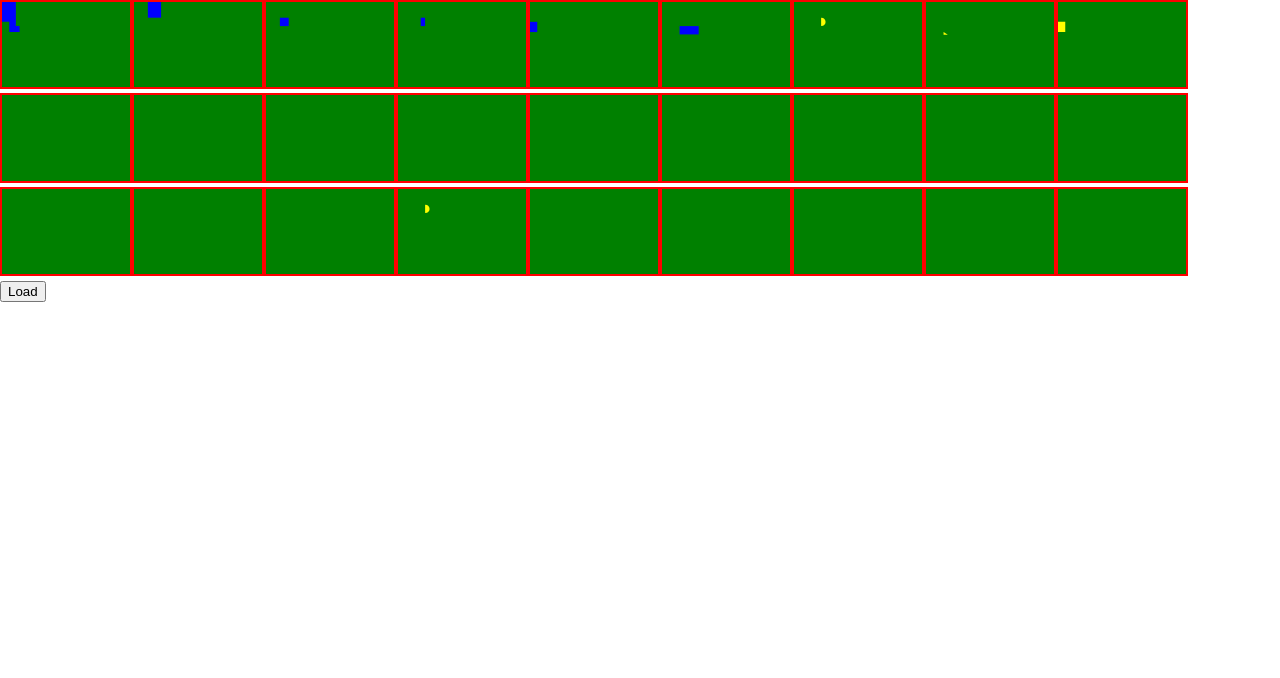
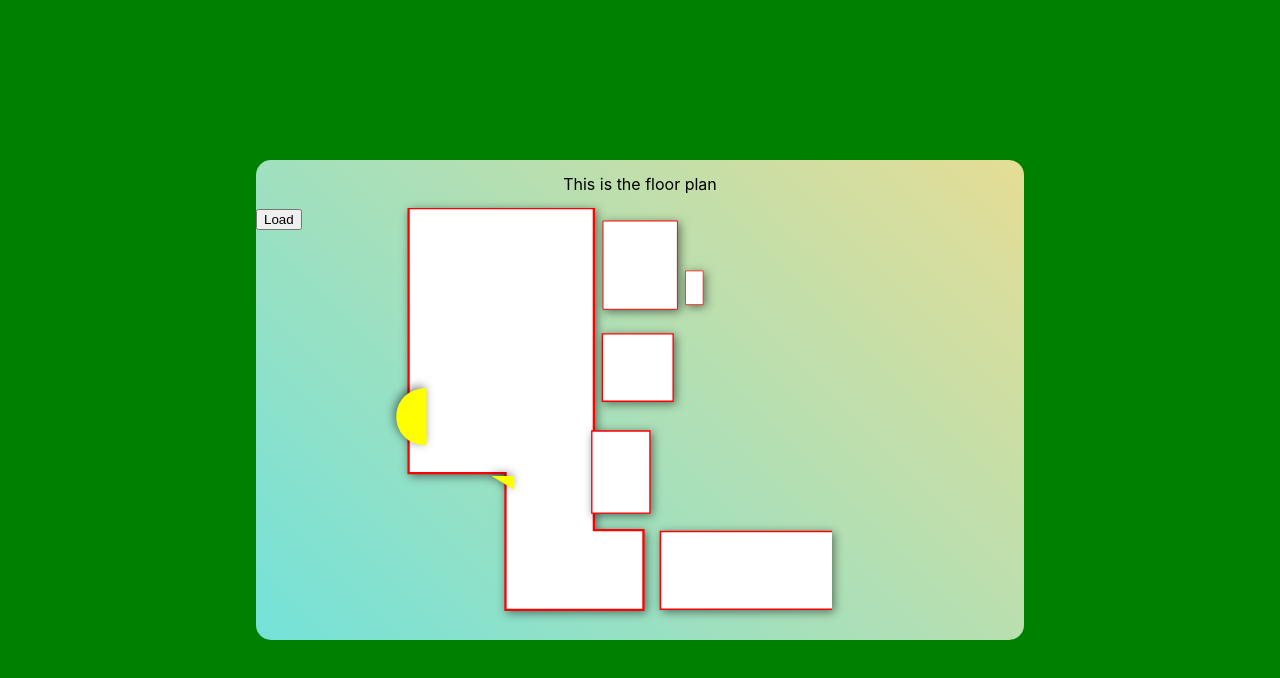
Before and after one commit to Iskz17/Homeez-Test, a React (Create React App) app in the folder homeeztest/: page / in a window 1280 px wide. Shown: the top 678 px of the page. Built offline with nearby package versions, Linux system fonts and the light colour scheme.

Commit message:
The layout has been modified and optimized sizes

```diff
--- a/homeeztest/src/App.css
+++ b/homeeztest/src/App.css
@@ -1,60 +1,123 @@
-.App {
-  text-align: center;
-}
 
-.App-logo {
-  height: 40vmin;
-  pointer-events: none;
-}
-
-@media (prefers-reduced-motion: no-preference) {
-  .App-logo {
-    animation: App-logo-spin infinite 20s linear;
-  }
-}
-
-.App-header {
-  background-color: #282c34;
-  min-height: 100vh;
-  display: flex;
-  flex-direction: column;
-  align-items: center;
-  justify-content: center;
-  font-size: calc(10px + 2vmin);
-  color: white;
-}
-
-.App-link {
-  color: #61dafb;
-}
-
-@keyframes App-logo-spin {
-  from {
-    transform: rotate(0deg);
-  }
-  to {
-    transform: rotate(360deg);
-  }
+body{
+  position: relative;
+  height: 100%;
+  width: 100%;
+  margin: 0;
 }
 svg{
   position: relative;
-  height: 10%;
-  width: 10%;
-  border: 2px solid red;
-  background: green;
+  height: 100%;
+  width: 100%;
+  /* border: 2px solid red; */
+  filter: drop-shadow(2px 2px 5px rgba(0,0,0,0.5));
+  /* background: green; */
 }
 
 polygon{
-fill: blue;
+fill: white;
+stroke: red;
+stroke-width: 4px
 }
 path{
   fill: yellow;
 }
 .containerMain{
   position: relative;
+  display: flex;
   flex-direction: column;
+  align-items: center;
   justify-content: center;
-  align-content: center;
   width: 100%;
   height: 100%;
+  overflow: hidden;
+  background: green;
 }
+.floorDisplayContainer{
+  position: relative;
+  width: 60%;
+  height: 60%;
+  background: white;
+  background-image: linear-gradient(45deg,rgb(116, 226, 217) 0%, rgb(229, 221, 149) 100%);
+  border-radius: 15px;
+}
+.floorDisplayLabelContainer{
+  width:100%;
+  position: relative;
+  height: 10%;
+  display: flex;
+  justify-content: center;
+  align-items: center;
+  /* background: white; */
+}
+.theFloorPlan{
+  width: 100%;
+  height: 95%;
+  /* background: pink; */
+  position: relative;
+}
+.layoutSVG{
+  position:absolute;
+}
+#living-room_div{
+  height: 100%;
+  width: 65%;
+  /* border: 1px solid red; */
+  left: 17%;
+}
+#bed-room_div{
+  height: 50%;
+  width: 25%;
+  /* background: yellow; */
+  left: 35%;
+  top: -1%;
+  /* display: none; */
+}
+#aircon-ledge_div{
+  height: 30%;
+  width: 19%;
+  /* background: green; */
+  left: 43.5%;
+  /* display: none; */
+}
+#household-shelter_div{
+/* background: white; */
+width: 40%;
+height: 60%;
+left: 41.5%;
+top: 14%;
+/* display: none; */
+}
+#kitchen_div{
+/* background: purple; */
+height: 70%;
+width: 46%;
+left: 29%;
+top: 21.4%;
+/* display: none; */
+}
+#random-dome_div{
+  /* background: blue; */
+  top: 20%;
+  left: 16%;
+  height: 60%;
+  width: 30%;
+  transform: rotate(180deg)
+  /* display: none; */
+}
+#unhackable-corner_div{
+  /* background: black; */
+  width: 50%;
+  height: 40%;
+  top: 57%;
+  left: 9%;
+  transform: rotate(180deg);
+  /* display: none; */
+}
+#bath_div{
+  /* background: black; */
+  left: 23.4%;
+  height: 60%;
+  width: 50%;
+  /* display:none; */
+}
--- a/homeeztest/src/App.js
+++ b/homeeztest/src/App.js
@@ -19,11 +19,25 @@ class App extends Component {
     this.setState({toShowPicture});
     //return <img src={FurnitureSVG}></img>;
   }
+  filterFloorData(){
+    let tempFloor = [...floor.layout];
+    let newFloor = tempFloor.filter((c) => !(c.id).toString().includes('-wall'))
+    //console.log(newFloor);
+    return newFloor;
+  }
   render() {
     return (
     <div className="containerMain">
-          <Layouts floorData={floor}/>
+      <div className="floorDisplayContainer">
+        <div className="floorDisplayLabelContainer">
+          <span>This is the floor plan</span>
+        </div>
+        <div className="theFloorPlan">
+        <Layouts floorData={this.filterFloorData()}/>
+          {/* {this.filterFloorData()} */}
           <ButtonFurniture onClick={this.handleLoadButton} showPicture={this.state.toShowPicture}/>
+        </div>
+      </div>
     </div>);
   }
 }
--- a/homeeztest/src/components/Layouts.jsx
+++ b/homeeztest/src/components/Layouts.jsx
@@ -18,7 +18,7 @@ class Layouts extends Component {
   render() {
     return (
       <div>
-        {this.props.floorData.layout.map((l) => (
+        {this.props.floorData.map((l) => (
           // console.log(l.id),
           <Layout key={this.getUniqueId(l)} id={this.getUniqueId(l)} data={l} />
         ))}
--- a/homeeztest/src/components/SvgParameter.jsx
+++ b/homeeztest/src/components/SvgParameter.jsx
@@ -1,4 +1,5 @@
 import React, { Component } from "react";
+import FurnitureSVG from '/Users/Iskz17/Homeez-Test/homeeztest/src/components/furniture-sample.svg'
 class SvgParameter extends Component {
   constructor(props) {
     super(props);
@@ -6,15 +7,22 @@ class SvgParameter extends Component {
   }
   render() {
     return (
-      <svg
+      <React.Fragment>
+        <div id={this.props.data.id + '_div'} className="layoutSVG">
+        <svg
         id={this.props.data.id}
         xmlns="http://www.w3.org/2000/svg"
-        viewBox="0 0 3000 2000"
+        viewBox="0 0 800 800"
       >
         {/* <g fill="#61DAFB"> */}
         {this.determineParam()}
         {/* </g> */}
+
       </svg>
+        </div>
+
+      </React.Fragment>
+
     );
   }
 
--- a/homeeztest/src/components/floorplan-sample.json
+++ b/homeeztest/src/components/floorplan-sample.json
@@ -11,7 +11,7 @@
       "points": "325,0 635,0 635,368 325,368"
     },
     {
-      "id": "bath/WC",
+      "id": "bath",
       "tag": "polygon",
       "points": "325,368 532,368 532,565 325,565"
     },
--- a/homeeztest/src/index.css
+++ b/homeeztest/src/index.css
@@ -5,6 +5,16 @@ body {
     sans-serif;
   -webkit-font-smoothing: antialiased;
   -moz-osx-font-smoothing: grayscale;
+  height: 100vw;
+  position:absolute;
+  width: 100vh;
+  background: red;
+}
+#root{
+  position: relative;
+  height: 100vh;
+  width: 100vw;
+  background: rgb(136, 8, 136);
 }
 
 code {
```
Also changed, not shown: homeeztest/public/index.html (+0 -18 lines).
